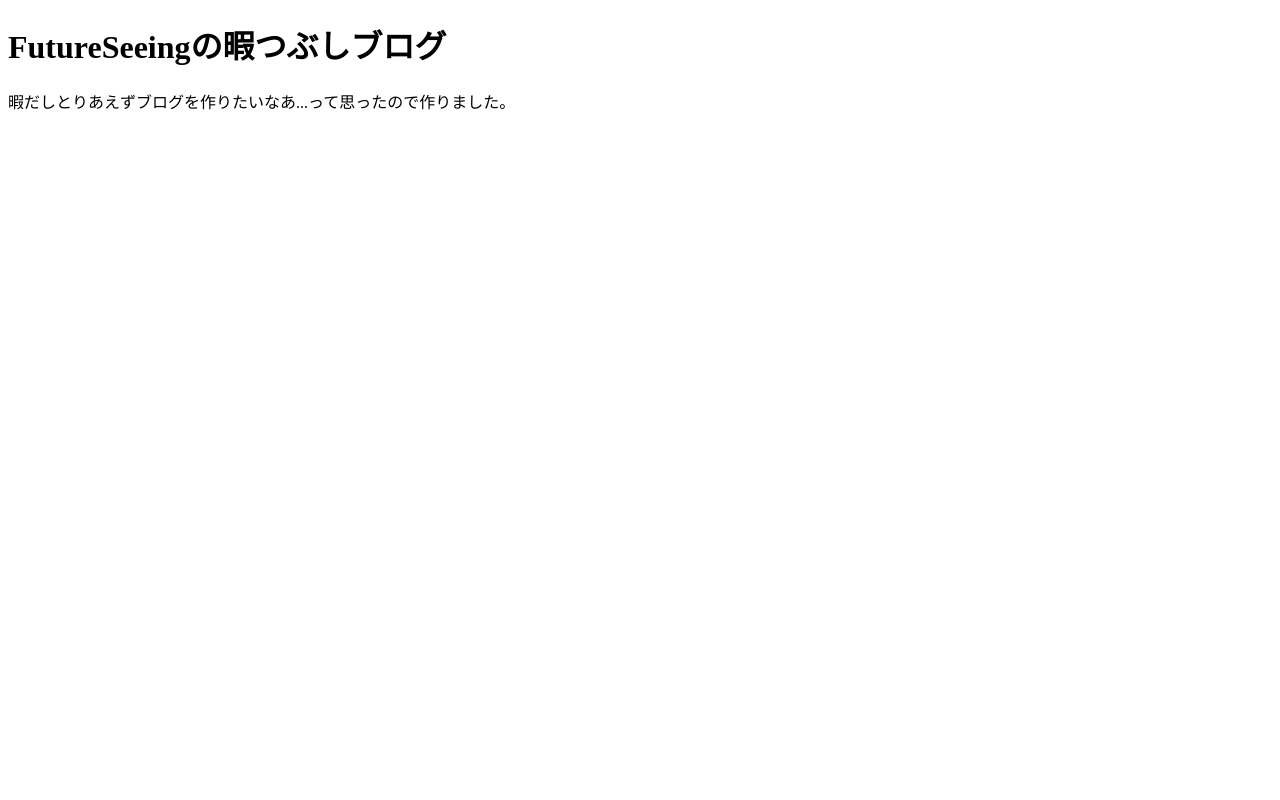
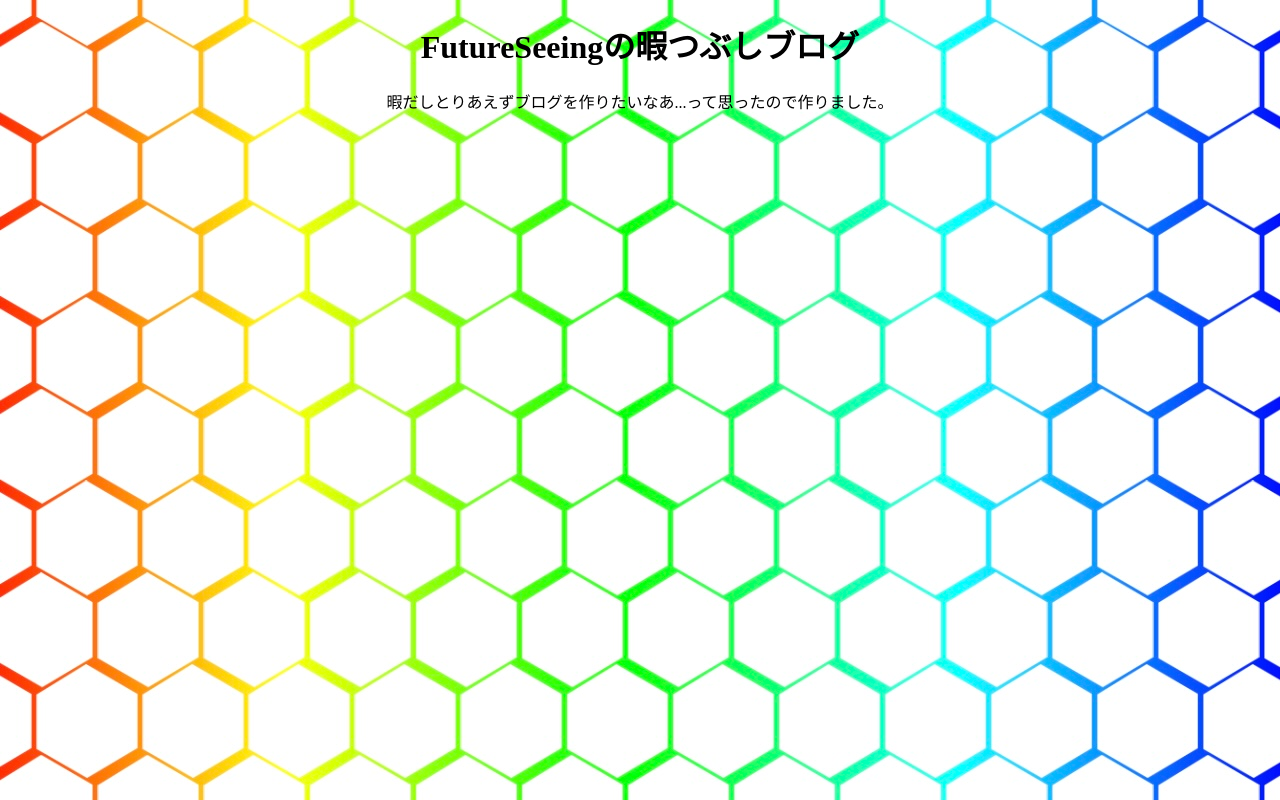
Before and after one commit to Future-Seeing/Blog, a plain HTML site: page index.html in a window 1280 px wide. Drawn offline with Linux system fonts and the light colour scheme.

Commit message:
取り敢えず

```diff
--- a/index.html
+++ b/index.html
@@ -6,8 +6,10 @@
     <link rel="stylesheet" href="style.css" type="text/css">
 </head>
 <body>
+    <div class="center">
     <h1>FutureSeeingの暇つぶしブログ</h1>
     <p>暇だしとりあえずブログを作りたいなあ...って思ったので作りました。</p>
+    </div>
     <script src="script.js"></script>
 </body>
 </html>
--- a/style.css
+++ b/style.css
@@ -0,0 +1,8 @@
+body {
+    background-color: white;
+    background-image: url("LightRainbowHoneycomb.jpeg");
+}
+.center{
+    text-align: center;
+    color: black;
+}
```
Also changed, not shown: LightRainbowHoneycomb.jpeg (added).
